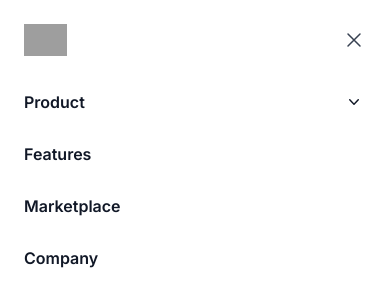
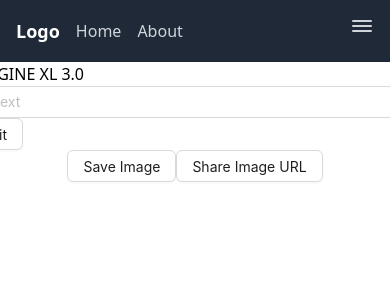
Before and after one commit to phuthannet/project-font, a Next.js app: page /genimage/animagine-x1-3 in a window 390 px wide. Shown: the top 306 px of the page. Built offline with nearby package versions, Linux system fonts and the light colour scheme; grey boxes are pictures that could not be loaded.

Commit message:
test  commit

```diff
--- a/app/genimage/animagine-x1-3/page.js
+++ b/app/genimage/animagine-x1-3/page.js
@@ -1,7 +1,7 @@
 "use client";
 import { useState } from "react";
 import action from './action';
-import { Button , Input , Image , Spin } from "antd";
+import { Button, Input, Image, Spin } from "antd";
 import './page.css'
 
 export default function Page() {
--- a/app/genimage/stable-diffusion/page.js
+++ b/app/genimage/stable-diffusion/page.js
@@ -1,7 +1,7 @@
 "use client";
 import { useState } from "react";
 import action from './action';
-import { Button , Input , Image , Spin } from "antd";
+import { Button, Input, Image, Spin } from "antd";
 import './page.css'
 
 export default function Page() {
--- a/app/layout.js
+++ b/app/layout.js
@@ -1,5 +1,6 @@
 import { Inter } from "next/font/google";
 import "./globals.css";
+import Navbar from "./navbar/navbar";
 
 const inter = Inter({ subsets: ["latin"] });
 
@@ -11,157 +12,13 @@ export const metadata = {
 export default function RootLayout({ children }) {
   return (
     <html lang="en">
-      <body className={inter.className}>
-        <div>
-          <header className="bg-white">
-            <nav
-              className="mx-auto flex max-w-7xl items-center justify-between p-6 lg:px-8"
-              aria-label="Global"
-            >
-              <div className="flex lg:flex-1">
-                <a href="#" className="-m-1.5 p-1.5">
-                  <span className="sr-only">Your Company</span>
-                  <img
-                    className="h-8 w-auto"
-                    src="https://tailwindui.com/img/logos/mark.svg?color=indigo&shade=600"
-                    alt=""
-                  />
-                </a>
-              </div>
-              <div className="flex lg:hidden">
-                <button
-                  type="button"
-                  className="-m-2.5 inline-flex items-center justify-center rounded-md p-2.5 text-gray-700"
-                >
-                  <span className="sr-only">Open main menu</span>
-                  <svg
-                    className="h-6 w-6"
-                    fill="none"
-                    viewBox="0 0 24 24"
-                    strokeWidth="1.5"
-                    stroke="currentColor"
-                    aria-hidden="true"
-                  >
-                    <path
-                      strokeLinecap="round"
-                      strokeLinejoin="round"
-                      d="M3.75 6.75h16.5M3.75 12h16.5m-16.5 5.25h16.5"
-                    />
-                  </svg>
-                </button>
-              </div>
-              <div className="hidden lg:flex lg:gap-x-12">
-                <a
-                  href="#"
-                  className="text-sm font-semibold leading-6 text-gray-900"
-                >
-                  Features
-                </a>
-                <a
-                  href="#"
-                  className="text-sm font-semibold leading-6 text-gray-900"
-                >
-                  Marketplace
-                </a>
-                <a
-                  href="#"
-                  className="text-sm font-semibold leading-6 text-gray-900"
-                >
-                  Company
-                </a>
-              </div>
-              <div className="hidden lg:flex lg:flex-1 lg:justify-end">
-                <a
-                  href="/login"
-                  className="text-sm font-semibold leading-6 text-gray-900"
-                >
-                  Log in <span aria-hidden="true">&rarr;</span>
-                </a>
-              </div>
-            </nav>
-            <div className="lg:hidden" role="dialog" aria-modal="true">
-              <div className="fixed inset-0 z-10"></div>
-              <div className="fixed inset-y-0 right-0 z-10 w-full overflow-y-auto bg-white px-6 py-6 sm:max-w-sm sm:ring-1 sm:ring-gray-900/10">
-                <div className="flex items-center justify-between">
-                  <a href="#" className="-m-1.5 p-1.5">
-                    <span className="sr-only">Your Company</span>
-                    <img
-                      className="h-8 w-auto"
-                      src="https://tailwindui.com/img/logos/mark.svg?color=indigo&shade=600"
-                      alt=""
-                    />
-                  </a>
-                  <button
-                    type="button"
-                    className="-m-2.5 rounded-md p-2.5 text-gray-700"
-                  >
-                    <span className="sr-only">Close menu</span>
-                    <svg
-                      className="h-6 w-6"
-                      fill="none"
-                      viewBox="0 0 24 24"
-                      strokeWidth="1.5"
-                      stroke="currentColor"
-                      aria-hidden="true"
-                    >
-                      <path
-                        strokeLinecap="round"
-                        strokeLinejoin="round"
-                        d="M6 18L18 6M6 6l12 12"
-                      />
-                    </svg>
-                  </button>
-                </div>
-                <div className="mt-6 flow-root">
-                  <div className="-my-6 divide-y divide-gray-500/10">
-                    <div className="space-y-2 py-6">
-                      <div className="-mx-3">
-                        <button
-                          type="button"
-                          className="flex w-full items-center justify-between rounded-lg py-2 pl-3 pr-3.5 text-base font-semibold leading-7 text-gray-900 hover:bg-gray-50"
-                          aria-controls="disclosure-1"
-                          aria-expanded="false"
-                        >
-                          Product
-                          <svg
-                            className="h-5 w-5 flex-none"
-                            viewBox="0 0 20 20"
-                            fill="currentColor"
-                            aria-hidden="true"
-                          >
-                            <path
-                              fillRule="evenodd"
-                              d="M5.23 7.21a.75.75 0 011.06.02L10 11.168l3.71-3.938a.75.75 0 111.08 1.04l-4.25 4.5a.75.75 0 01-1.08 0l-4.25-4.5a.75.75 0 01.02-1.06z"
-                              clipRule="evenodd"
-                            />
-                          </svg>
-                        </button>
-                      </div>
-                      <a
-                        href="#"
-                        className="-mx-3 block rounded-lg px-3 py-2 text-base font-semibold leading-7 text-gray-900 hover:bg-gray-50"
-                      >
-                        Features
-                      </a>
-                      <a
-                        href="#"
-                        className="-mx-3 block rounded-lg px-3 py-2 text-base font-semibold leading-7 text-gray-900 hover:bg-gray-50"
-                      >
-                        Marketplace
-                      </a>
-                      <a
-                        href="#"
-                        className="-mx-3 block rounded-lg px-3 py-2 text-base font-semibold leading-7 text-gray-900 hover:bg-gray-50"
-                      >
-                        Company
-                      </a>
-                    </div>
-                  </div>
-                </div>
-              </div>
-            </div>
-          </header>
-        </div>
+      <body>
+        <header>
+          <div>
+            <Navbar>
+            </Navbar>
+          </div>
+        </header>
         {children}
       </body>
     </html>
--- /dev/null
+++ b/app/navbar/navbar.js
@@ -0,0 +1,32 @@
+import React from 'react';
+
+const Navbar = () => {
+  return (
+    <nav className="bg-gray-800 p-4">
+      <div className="container mx-auto flex justify-between items-center">
+        <div className="flex items-center">
+          <a href="#" className="text-white font-bold text-lg">Logo</a>
+          <ul className="ml-4 flex items-center space-x-4">
+            <li><a href="/genimage/animagine-x1-3" className="text-gray-300 hover:text-white">Home</a></li>
+            <li><a href="/genimage/stable-diffusion" className="text-gray-300 hover:text-white">About</a></li>
+
+          </ul>
+        </div>
+        <div className="hidden md:block">
+          <a href="/login" className="text-gray-300 hover:text-white">Login</a>
+          <a href="/register" className="bg-blue-500 ml-4 py-2 px-6 text-white font-bold rounded-lg hover:bg-blue-600">Sign Up</a>
+        </div>
+        <div className="md:hidden">
+          {/* Hamburger menu button */}
+          <button className="text-gray-300 hover:text-white focus:outline-none">
+            <svg className="h-6 w-6 fill-current" xmlns="http://www.w3.org/2000/svg" viewBox="0 0 24 24">
+              <path fillRule="evenodd" d="M21 6H3a1 1 0 110-2h18a1 1 0 110 2zm0 5H3a1 1 0 110-2h18a1 1 0 110 2zm0 5H3a1 1 0 110-2h18a1 1 0 110 2z"/>
+            </svg>
+          </button>
+        </div>
+      </div>
+    </nav>
+  );
+}
+
+export default Navbar;
--- a/app/page.js
+++ b/app/page.js
@@ -79,7 +79,7 @@ export default function Page() {
                   </h3>
                   <img
                     className="mt-2"
-                    src={`http://127.0.0.1:1337${datas.attributes.image.data.attributes.formats.large.url}`}
+                    src={`http://127.0.0.1:1337${datas.attributes.image.data.attributes.url}`}
                   />
                   <p className="mt-2 line-clamp-3 text-sm leading-6 text-gray-600">
                     {datas.attributes.description}
```
Also changed, not shown: app/genimage/stable-diffusion/page.css (+11 -6 lines), app/history/page.js (+5 -5 lines). Lines whose indentation alone changed are shown as unchanged.
